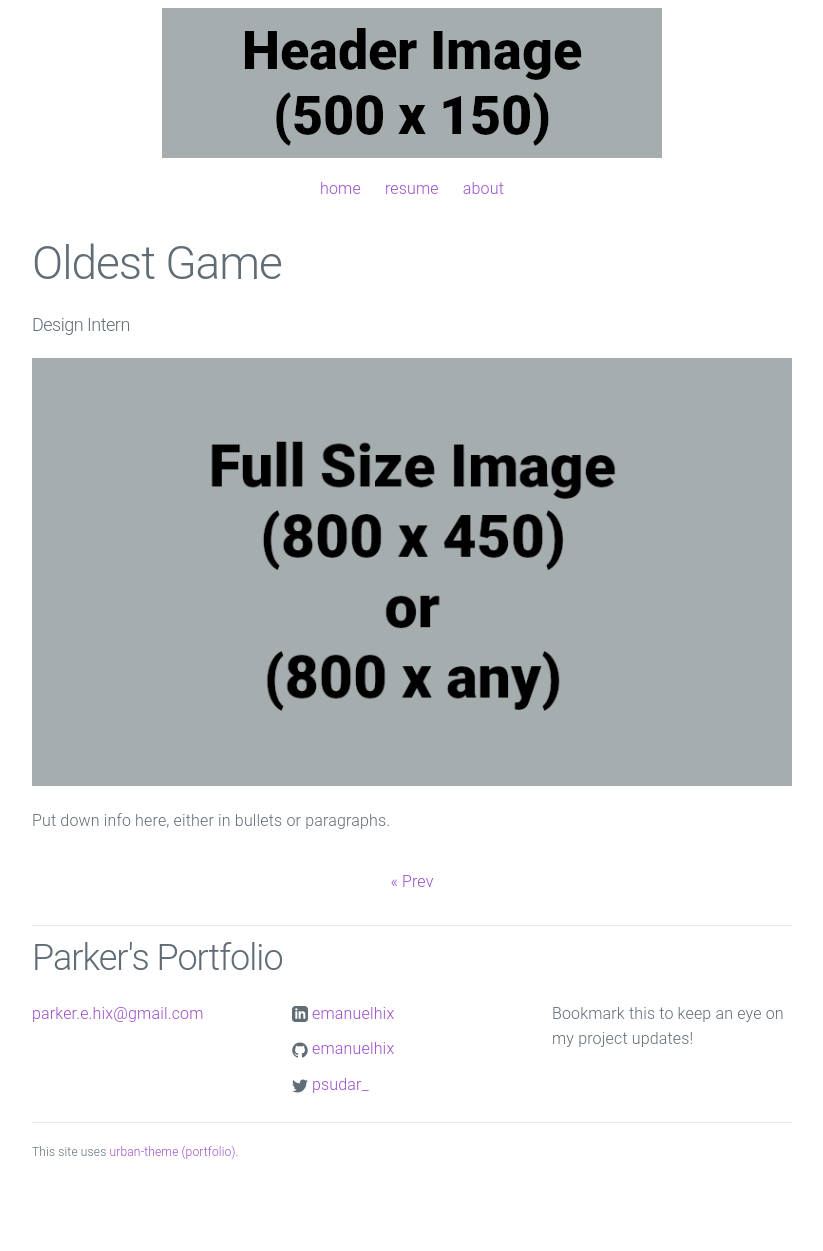
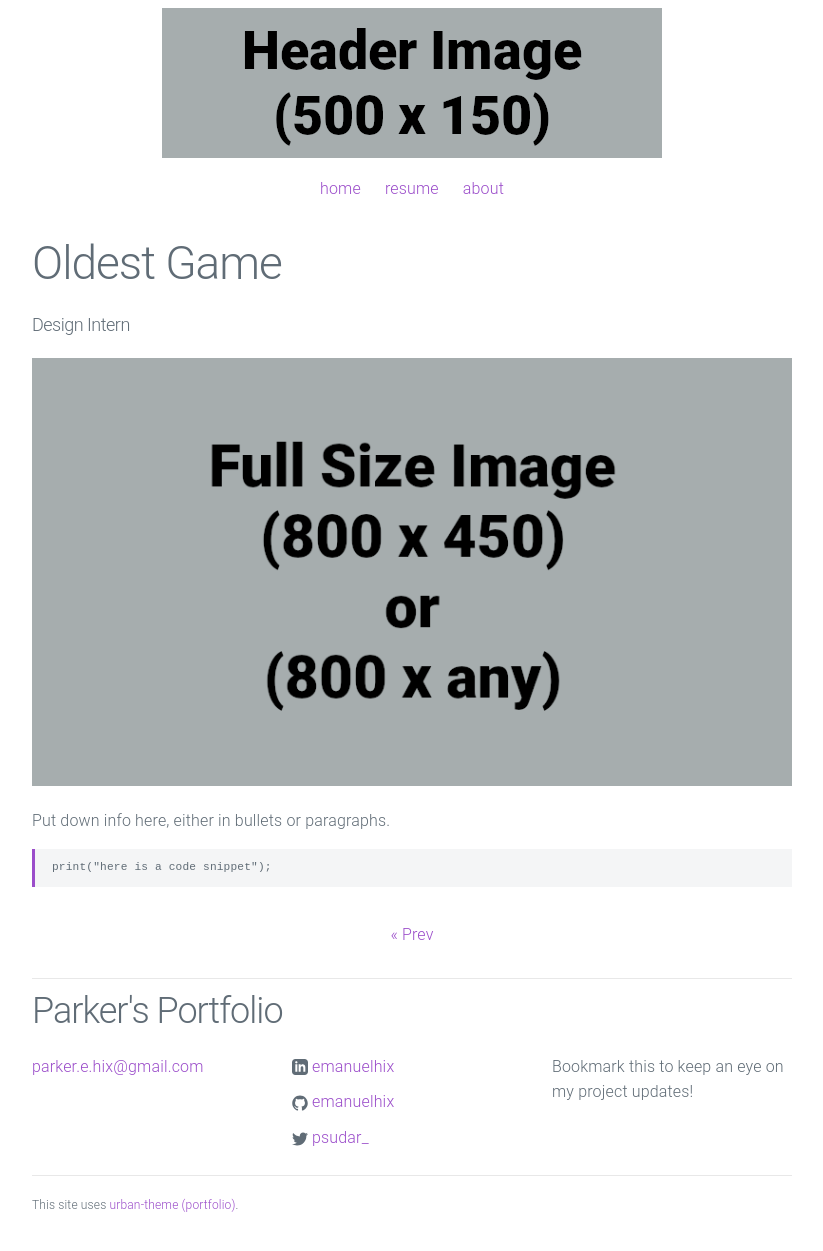
Before and after one commit to emanuelhix/emanuelhix.github.io, a Jekyll site: the page built from _posts/2022-09-06-oldest-game.md, in a window 1280 px wide. Shown: the whole page, without its empty margins (228-1051 px from the left). Built offline with Jekyll 4.4.1, drawn with Linux system fonts in a browser that asks for light colours; before the commit the page ends 1198 px from its top, so only the background shows below that.

Commit message:
added a code snippet

````diff
--- a/_posts/2022-09-06-oldest-game.md
+++ b/_posts/2022-09-06-oldest-game.md
@@ -9,3 +9,7 @@ preview: /assets/postpreview.png
 ![Picture 1](/assets/fullsize.png)
 
 Put down info here, either in bullets or paragraphs.
+
+```lua
+print("here is a code snippet");
+```
````
